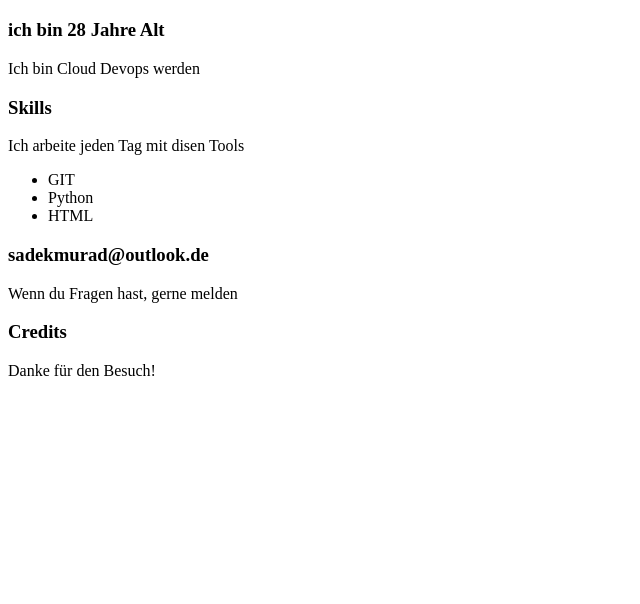
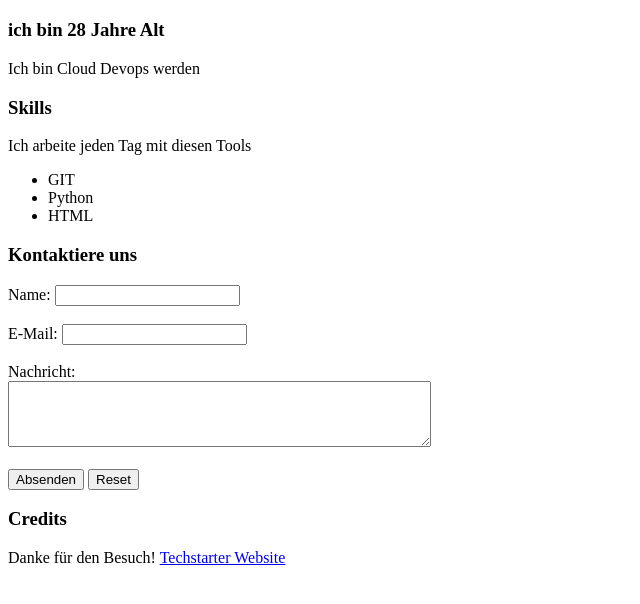
Before and after one commit to Sadek-Murad/HTML-bung-1, a FastAPI app: page / in a window 1280 px wide. Shown: the part 104-708 px from the top of the page, without its empty margins (0-640 px from the left). Run offline with FastAPI, Linux system fonts and the light colour scheme.

Commit message:
Get add wurde erstellt

```diff
--- a/Main.py
+++ b/Main.py
@@ -12,3 +12,13 @@ name ="Sadek"
 @app.get("/" , response_class=HTMLResponse)
 async def get_root(request: Request):
     return templates.TemplateResponse("index.html", {"request": request, "name": name, "skills": skills})
+
+@app.get("/contact", response_class=HTMLResponse)
+async def get_contact(request: Request):
+    return templates.TemplateResponse("contact.html", {"request": request})
+
+
+
+@app.post("/contact", response_class=HTMLResponse)
+async def post_contact(request: Request):
+    return templates.TemplateResponse("response.html", {"request": request})
--- a/templates/index.html
+++ b/templates/index.html
@@ -1,5 +1,10 @@
 <!DOCTYPE html>
 <html>
+<head>
+
+    <title></title>
+</head>
+<body>
     <header>
         <h1>{{Name}}</h1>
         <h2>Deine “Devops” Rolle</h2>
@@ -19,23 +24,35 @@
 
         <section>
             <h3>Skills</h3>
-        <p>Ich arbeite jeden Tag mit disen Tools</p>
+            <p>Ich arbeite jeden Tag mit diesen Tools</p>
             <ul>
-           {%for skill in skills%}
-            <li>{{skill}}</li>
+                {% for skill in skills %}
+                <li>{{ skill }}</li>
                 {% endfor %}
             </ul>
         </section>
 
         <section>
-        <h3>sadekmurad@outlook.de</h3>
-        <p>Wenn du Fragen hast, gerne melden</p>
+            <h3>Kontaktiere uns</h3>
+            <form action="/contact" method="post">
+                <label for="name">Name:</label>
+                <input type="text" id="name" name="name"><br><br>
+
+                <label for="email">E-Mail:</label>
+                <input type="email" id="email" name="email"><br><br>
+
+                <label for="message">Nachricht:</label><br>
+                <textarea id="message" name="message" rows="4" cols="50"></textarea><br><br>
+
+                <input type="submit" value="Absenden">
+                <input type="reset" value="Reset">
+            </form>
         </section>
     </main>
 
     <footer>
         <h3>Credits</h3>
-    <p>Danke für den Besuch! <a href="https://www.techstarter-website-url.de" Techstarter Website</a></p>
+        <p>Danke für den Besuch! <a href="https://www.techstarter-website-url.de">Techstarter Website</a></p>
     </footer>
 </body>
 </html>
```
Also changed, not shown: templates/contact.html (added, +9 -0 lines), templates/respone.html (added, +9 -0 lines). Lines whose indentation alone changed are shown as unchanged.
